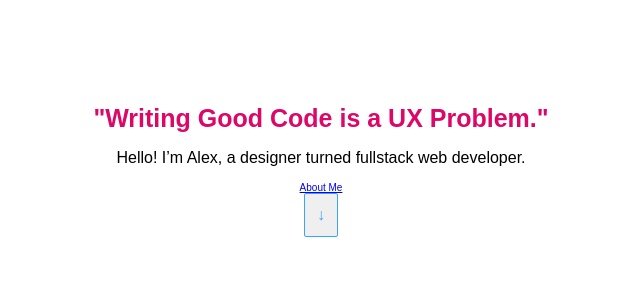
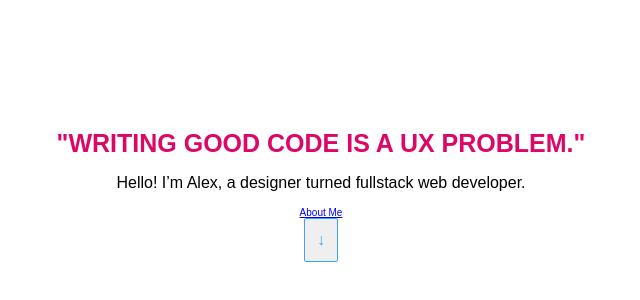
Before and after one commit to AlexEntrepreneur/dev-portfolio, a React app: page / in a window 1280 px wide. Shown: the part 220-520 px from the top of the page, without its empty margins (319-959 px from the left). Built offline with nearby package versions, Linux system fonts and the light colour scheme.

Commit message:
Update Styles + Util Props (Text Atoms)

```diff
--- a/src/components/~reusables/atoms/atoms.js
+++ b/src/components/~reusables/atoms/atoms.js
@@ -183,6 +183,7 @@ export const HeroText = styled.h1`
   font-size: ${h1_font_size};
   margin-bottom: ${small_space};
   color: ${theme_primary};
+  text-transform: uppercase;
 
   ${props => (props.noMargin ? `margin: 0;` : null)}
 `;
@@ -190,41 +191,48 @@ export const HeroText = styled.h1`
 export const HeadingText = styled.h3`
   font-size: ${h3_font_size};
   margin-bottom: ${normal_space};
+  margin-top: ${large_space};
   color: ${theme_primary};
+  text-transform: uppercase;
 
   ${props => (props.noMargin ? `margin: 0;` : null)}
   ${props => (props.marginBottom ? `margin-bottom: ${props.marginBottom};` : null)}
+  ${props => (props.marginTop ? `margin-top: ${props.marginTop};` : null)}
+  ${props => (props.hCenter ? `text-align: center;` : null)}
 `;
 
 export const SubheadingText = styled.h4`
   font-size: ${h4_font_size};
   margin-bottom: ${normal_space};
   color: ${theme_secondary};
+  text-transform: uppercase;
 
   ${props => (props.noMargin ? `margin: 0;` : null)}
+  ${props => (props.hCenter ? `text-align: center;` : null)}
 `;
 
 export const H3 = styled.h3`
   font-size: ${h3_font_size};
   margin-bottom: ${normal_space};
+  text-transform: uppercase;
 
   ${props => (props.light ? `color: ${white};` : null)}
   ${props => (props.bold ? `font-weight: bold;` : null)}
   ${props => (props.noMargin ? `margin: 0;` : null)}
   ${props => (props.color ? `color: ${props.color};` : null)}
+  ${props => (props.hCenter ? `text-align: center;` : null)}
 `;
 
 export const A = styled.a`
   color: ${theme_secondary};
-
-  ${props => (props.noUnderline ? `text-decoration: none;` : null)}
-`;
-
-export const APrimary = styled.a`
-  color: ${theme_primary};
   font-size: ${base_font_size}
 
   ${props => (props.noUnderline ? `text-decoration: none;` : null)}
+  ${props => (props.hCenter ? `text-align: center;` : null)}
+`;
+
+export const APrimary = styled(A)`
+  color: ${theme_primary};
 `;
 
 //====== View ======//
```
